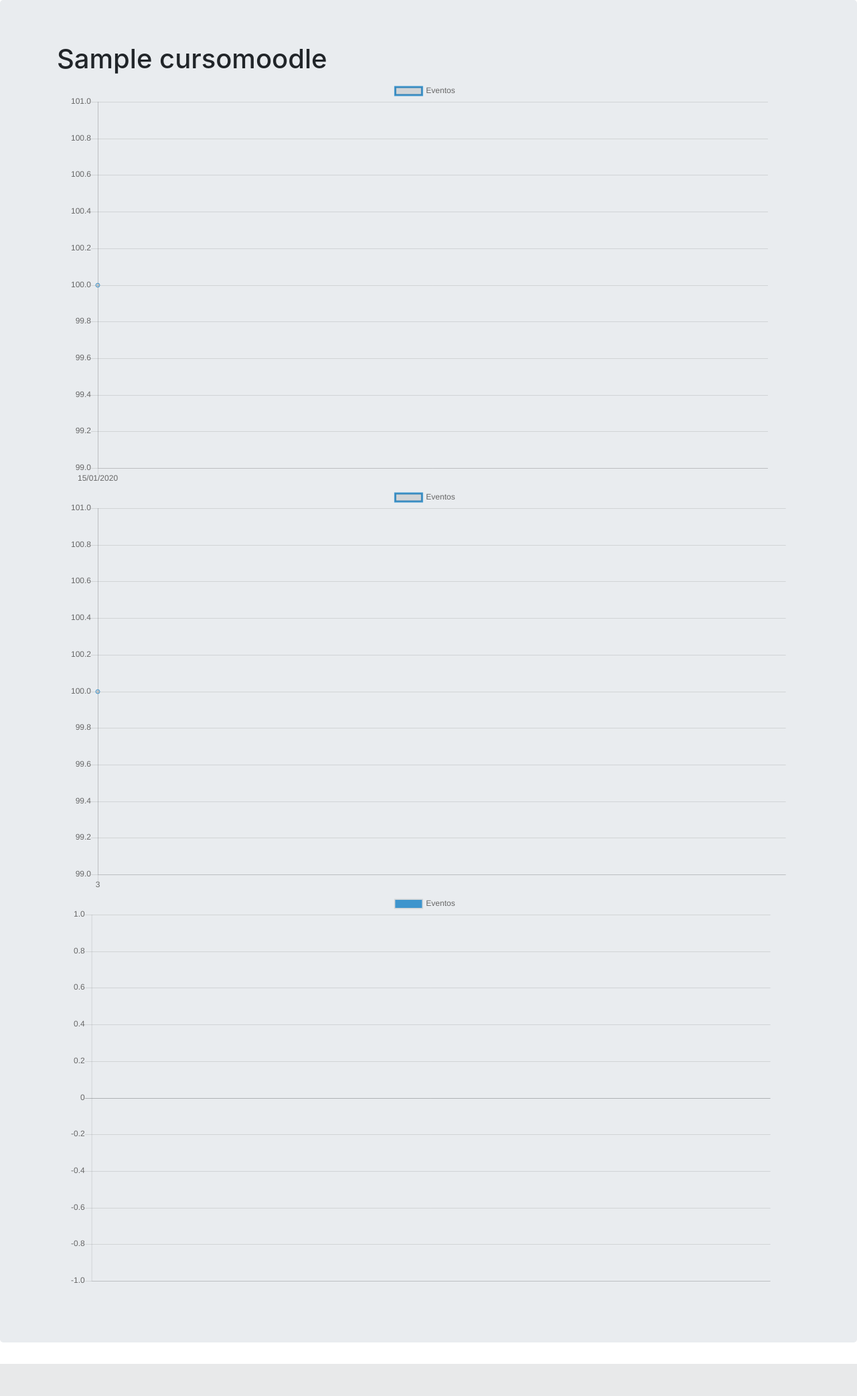
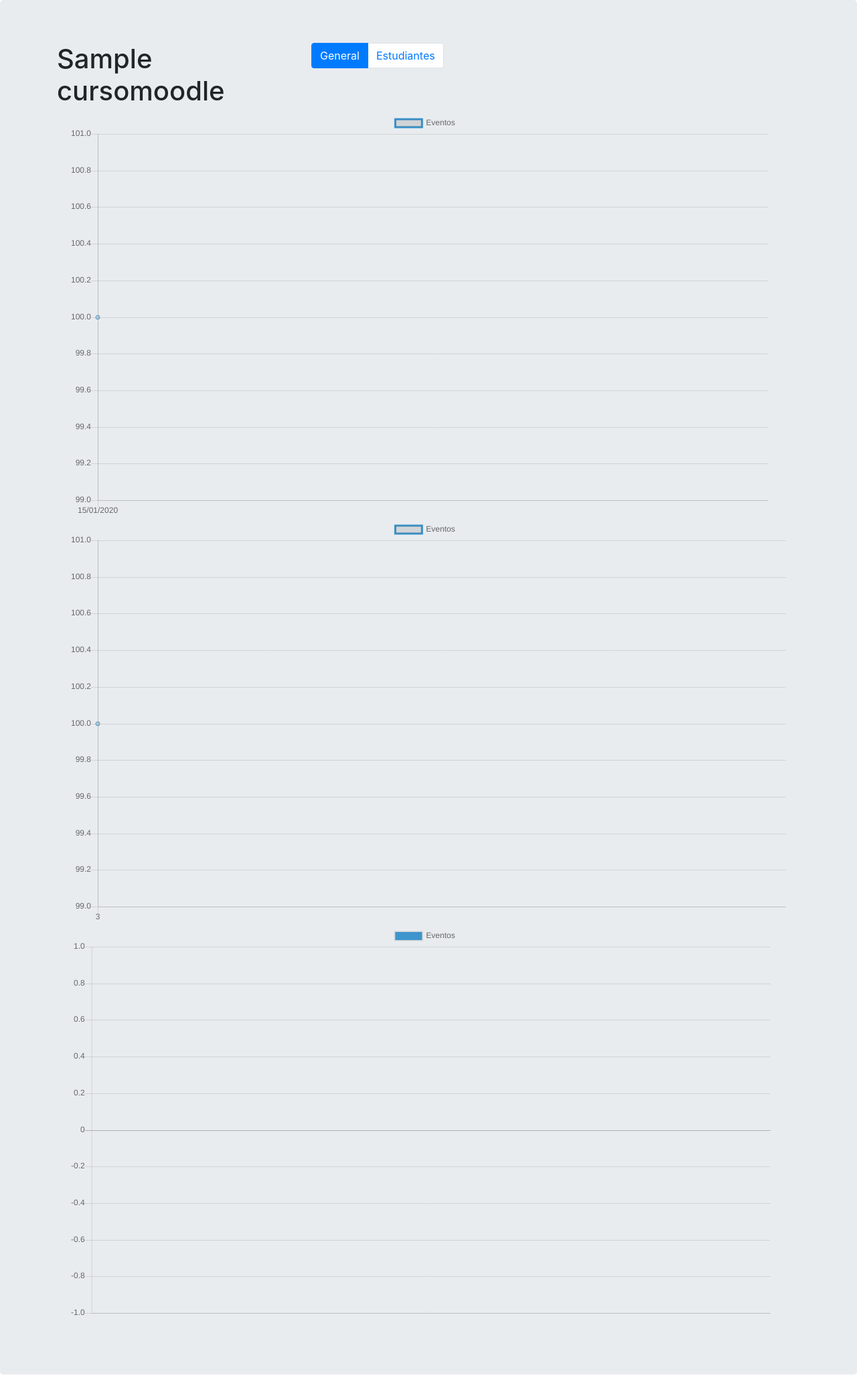
Before and after one commit to Yyandrakk/GraphLogEducation, a Django app: a page that uses templates/cursos/detailCurso.html in a window 1280 px wide. Shown: the part 56-2141 px from the top of the page at 67% size. Before the commit the page ends 2093 px from the top, so only its background shows below. Run offline with Django 3.2, Linux system fonts and the light colour scheme; a user stored in the database is signed in; tables that the repository leaves empty hold one stand-in row (values such as "Sample post"); some libraries are stand-ins or nearby versions.

Commit message:
Mejora de la pagina de cursos, inicio cambios de general/estudiantes

```diff
--- a/cursos/models.py
+++ b/cursos/models.py
@@ -43,14 +43,24 @@
 class TiempoDedicadoCursoMoodle(models.Model):
     DIA = 'DI'
     HORA = 'HO'
-    DIA_STD = "DS"
-    HORA_STD = "HS"
-    TYPES = ((DIA,"Dia"), (HORA, "Hora"),(DIA_STD,"Dia estudiante"),(HORA_STD,"Hora estudiante"))
+    TYPES = ((DIA,"Dia"), (HORA, "Hora"))
     curso = models.ForeignKey(CursoMoodle, on_delete=models.CASCADE)
     contador = models.IntegerField(null=False,blank=False)
     tipo = models.CharField(max_length=2, choices=TYPES, null=False)
     timestamp = models.DateTimeField()
+
+    class Meta:
+        unique_together = ["curso", "timestamp","tipo"]
+
+class TiempoDedicadoEstudianteCursoMoodle(models.Model):
+    DIA_STD = "DS"
+    HORA_STD = "HS"
+    TYPES_STD = ((DIA_STD,"Dia estudiante"),(HORA_STD,"Hora estudiante"))
+    curso = models.ForeignKey(CursoMoodle, on_delete=models.CASCADE)
+    contador = models.IntegerField(null=False,blank=False)
+    tipo = models.CharField(max_length=2, choices=TYPES_STD, null=False)
+    timestamp = models.DateTimeField()
     estudiante = models.ForeignKey(EstudianteCursoMoodle,on_delete=models.CASCADE,db_constraint=False,blank = True,null=True)
 
     class Meta:
-        unique_together = ["curso", "timestamp","tipo"]
+        unique_together = ["curso", "timestamp", "tipo", "estudiante"]
--- a/cursos/views.py
+++ b/cursos/views.py
@@ -9,7 +9,7 @@
 from django.utils.text import slugify
 from django.views import generic
 
-from cursos.models import CursoMoodle, TiempoDedicadoCursoMoodle
+from cursos.models import CursoMoodle, TiempoDedicadoCursoMoodle, EstudianteCursoMoodle
 from . import models
 from .forms import FormCursoMoodle
 
@@ -54,6 +54,11 @@
     template_name = "cursos/detailCurso.html"
     model = models.CursoMoodle
     context_object_name = 'curso'
+
+    def get_context_data(self, **kwargs):
+        context = super(detailCursoView,self).get_context_data()
+        context['estudiantes'] = EstudianteCursoMoodle.objects.filter(curso__id=context['curso'].id).order_by('nombre')
+        return context
 
     def user_test(self,request,slug):
         return models.CursoMoodle.objects.filter(slug=slug,profesor_id=request.user.id).exists()
@@ -102,7 +107,6 @@
             data.append((semana['s'] / count['total']) * 100)
         chart['data'] = {'labels': labels, 'datasets': [{'data': data, 'borderColor': "#3e95cd", 'label': 'Eventos'}]}
         charts.append(chart)
-
         # Grafica hora/#evento
         chart = {'type': 'bar'}
         labels = []
--- a/templates/cursos/detailCurso.html
+++ b/templates/cursos/detailCurso.html
@@ -26,7 +26,30 @@
 {% block contenido %}
 <div class="jumbotron">
     <div class="container">
-        <h1 class="h1 align-content-center">{{ curso.nombre }}</h1>
+        <div class="row">
+            <div class="col"><h1 class="h1 align-content-center">{{ curso.nombre }}</h1></div>
+            <div class="col">
+                <nav aria-label="Paginado tipo de grafica">
+                    <ul class="pagination">
+                        <li id="liGeneral" class="page-item active">
+                            <a class="page-link" href="javascript: cambioPestanya(false);">General</a>
+                        </li>
+                        <li id="liSTD" class="page-item"><a class="page-link" href="javascript: cambioPestanya(true);">Estudiantes</a></li>
+                    </ul>
+                </nav>
+            </div>
+            <div id="divSelect" class="col invisible">
+                <select class="custom-select" id="selectSTD">
+                {% for estudiante in estudiantes %}
+                    <option value="{{estudiante.id}}">{{estudiante.nombre}}</option>
+                {% endfor %}
+                </select>
+            </div>
+        </div>
+
+
+
+
         <div id="container_charts" class="container-fluid">
         </div>
     </div>
@@ -46,6 +69,21 @@
          });
 
      });
+
+     function cambioPestanya(esUsuarios) {
+        var divSel= $("#divSelect");
+
+        if(esUsuarios){
+            divSel.attr('class', 'col visible');
+            $("#liGeneral").attr('class','page-item');
+            $("#liSTD").attr('class','page-item active');
+        }else{
+           divSel.attr('class', 'col invisible');
+           $("#liGeneral").attr('class','page-item active');
+           $("#liSTD").attr('class','page-item');
+        }
+
+     }
 
 
     function crearGraficos(datos,status,xhr) {
```
Also changed, not shown: cursos/signals.py (+7 -4 lines), test/load_file.py (+6 -4 lines).
